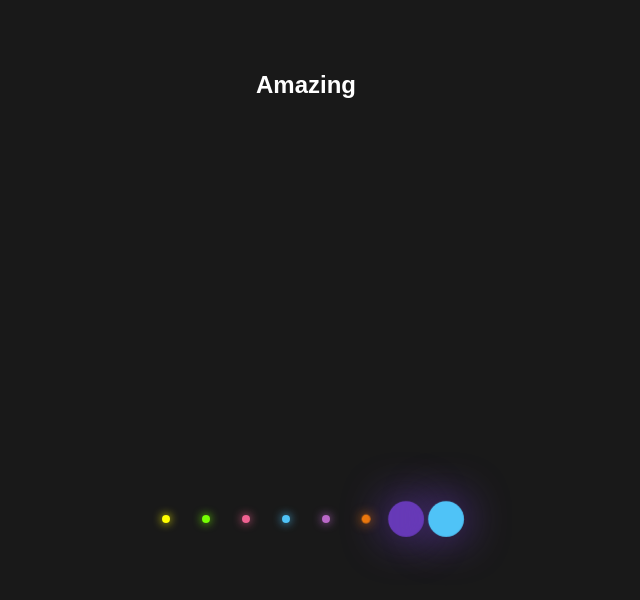
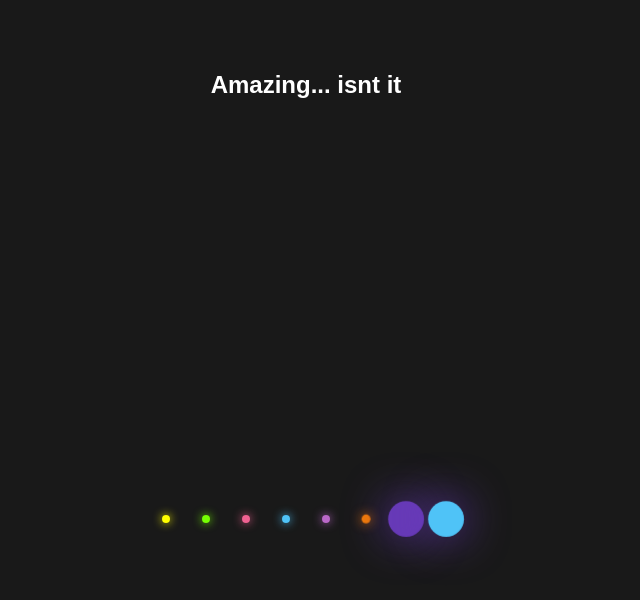
Before and after one commit to NickJJensen/my-first-repo, a plain HTML site: page index.html in a window 1280 px wide. Shown: the whole page, without its empty margins (334-974 px from the left). Drawn offline with Linux system fonts and the light colour scheme.

Commit message:
updated header

```diff
--- a/index.html
+++ b/index.html
@@ -8,7 +8,7 @@
 </head>
 <body>
   <div>
-    <h2>Amazing</h2>
+    <h2>Amazing... isnt it</h2>
     <ul>
       <li></li>
       <li></li>
```
